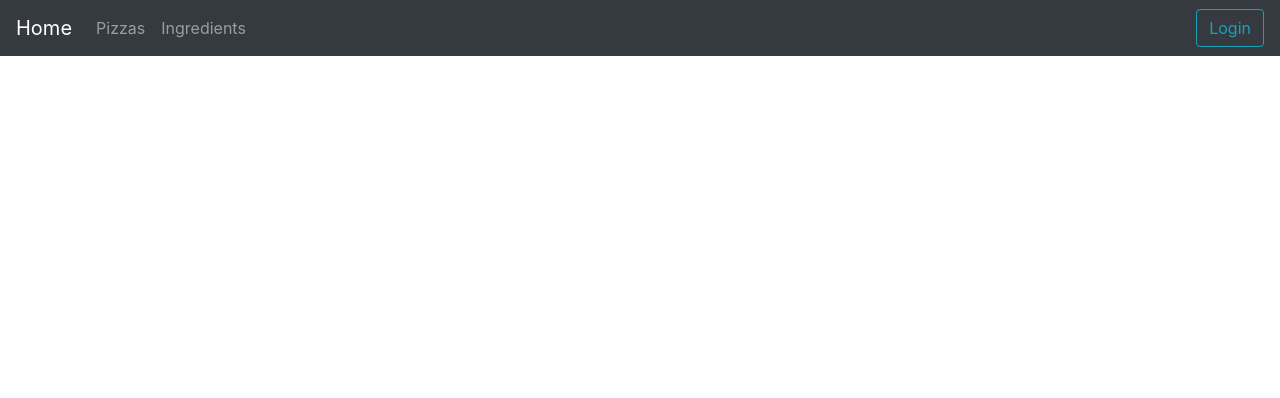
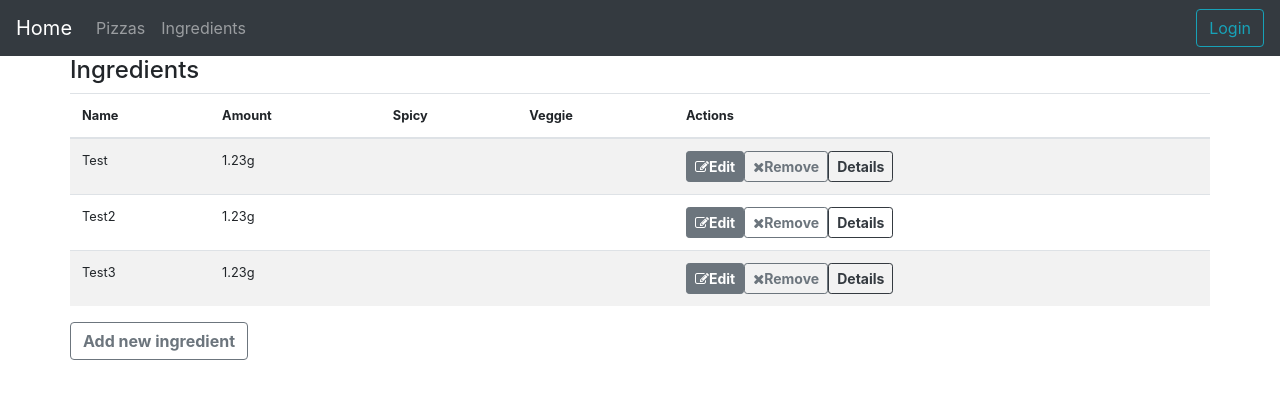
Before and after one commit to ardi1998/web_front_end, a React (Create React App) app: page /ingredients in a window 1280 px wide. Shown: the top 398 px of the page. Built offline with nearby package versions, Linux system fonts and the light colour scheme.

Commit message:
basic implementation added

```diff
--- /dev/null
+++ b/src/components/AddIngredient/AddIngredient.js
@@ -0,0 +1,63 @@
+import React from "react";
+
+const AddIngredient = (props) => {
+    return (
+        <div className="row">
+            <form className="card">
+                <h4 className="text-upper text-left">Add/Edit Ingredient</h4>
+                <div className="form-group row">
+                    <label htmlFor="ingredient" className="col-sm-4 offset-sm-1 text-left">Ingredient name</label>
+                    <div className="col-sm-6">
+                        <input type="text" className="form-control" id="ingredient" placeholder="Ingredient name"/>
+                    </div>
+                </div>
+                <div className="form-group row">
+                    <label htmlFor="amount" className="col-sm-4 offset-sm-1 text-left">Amount</label>
+                    <div className="col-sm-6">
+                        <input type="text" className="form-control" id="amount" placeholder="Amount"/>
+                    </div>
+                </div>
+                <div className="form-group row">
+                    <label htmlFor="veggie" className="col-sm-4 offset-sm-1 text-left">Veggie</label>
+                    <div className="col-sm-6 col-xl-4">
+                        <input type="checkbox" className="form-control" id="veggie"/>
+                    </div>
+                </div>
+
+                <div className="form-group row">
+                    <label htmlFor="spicy" className="col-sm-4 offset-sm-1 text-left">Spicy</label>
+                    <div className="col-sm-6 col-xl-4">
+                        <input type="checkbox" className="form-control" id="spicy"/>
+                    </div>
+                </div>
+
+                <div className="form-group row">
+                    <div
+                        className="offset-sm-1 col-sm-3  text-center">
+                        <button
+                            type="submit"
+                            className="btn btn-primary text-upper">
+                            Save
+                        </button>
+                    </div>
+                    <div
+                        className="offset-sm-1 col-sm-3  text-center">
+                        <button
+                            className="btn btn-warning text-upper">
+                            Reset
+                        </button>
+                    </div>
+                    <div
+                        className="offset-sm-1 col-sm-3  text-center">
+                        <button
+                            className="btn btn-danger text-upper">
+                            Cancel
+                        </button>
+                    </div>
+                </div>
+            </form>
+        </div>
+    )
+}
+
+export default AddIngredient;
--- a/src/components/App/App.js
+++ b/src/components/App/App.js
@@ -1,11 +1,47 @@
-import React from 'react';
+import React, {Component} from 'react';
 import './App.css';
 import Header from "../Header/header";
+import {BrowserRouter as Router, Route} from 'react-router-dom'
 
-function App() {
-    return (
-        <Header />
-    );
+import Pizza from "../Pizza/Pizza";
+import AddIngredient from "../AddIngredient/AddIngredient";
+import Ingredients from "../Ingredients/Ingredients";
+import {getAllIngredients} from "../../repositories/ingredientsRepository";
+
+class App extends Component {
+
+    constructor(props) {
+        super(props);
+        this.state = {
+            ingredients: []
+        }
+    }
+
+    componentDidMount() {
+        this.loadIngredients();
+    }
+
+    render() {
+        return (
+            <Router>
+                <Header/>
+                <div className="container">
+                    <Route path={"/pizzas"} render={() => <Pizza/>}>
+                    </Route>
+                    <Route path={"/ingredients/new"} render={() => <AddIngredient/>}>
+                    </Route>
+                    <Route exact path={"/ingredients"}
+                           render={() => <Ingredients ingredients={this.state.ingredients}/>}>
+                    </Route>
+                </div>
+            </Router>
+        );
+    }
+
+    loadIngredients() {
+        const ingredients = getAllIngredients();
+        this.setState({ingredients});
+    }
 }
 
 export default App;
--- a/src/components/Header/header.js
+++ b/src/components/Header/header.js
@@ -1,10 +1,11 @@
 import React from 'react';
+import {Link} from "react-router-dom";
 
 const Header = (props) => {
     return (
         <header>
             <nav className="navbar navbar-expand-md navbar-dark navbar-fixed bg-dark">
-                <a className="navbar-brand">Home</a>
+                <Link className="navbar-brand" to={"/"}>Home</Link>
                 <button className="navbar-toggler" type="button" data-toggle="collapse" data-target="#navbarCollapse"
                         aria-controls="navbarCollapse" aria-expanded="false" aria-label="Toggle navigation">
                     <span className="navbar-toggler-icon"/>
@@ -12,10 +13,10 @@ const Header = (props) => {
                 <div className="collapse navbar-collapse" id="navbarCollapse">
                     <ul className="navbar-nav mr-auto">
                         <li className="nav-item">
-                            <a className="nav-link">Pizzas</a>
+                            <Link className="nav-link" to={"/pizzas"}>Pizzas</Link>
                         </li>
                         <li className="nav-item ">
-                            <a className="nav-link">Ingredients</a>
+                            <Link className="nav-link" to={"/ingredients"}>Ingredients</Link>
                         </li>
                     </ul>
                     <form className="form-inline mt-2 mt-md-0 ml-3">
--- /dev/null
+++ b/src/components/Ingredients/Ingredients.js
@@ -0,0 +1,66 @@
+import React from "react";
+import {Link} from "react-router-dom";
+
+class Ingredients extends React.Component {
+    render() {
+        console.log(this.props);
+        return (
+            <div className="row">
+                <h4 className="text-upper text-left">Ingredients</h4>
+                <div className="table-responsive">
+                    <table className="table tr-history table-striped small">
+                        {this.getTableHead()}
+                        {this.getTableBody()}
+                    </table>
+                </div>
+                <Link className="btn btn-outline-secondary" to={"/ingredients/new"}>
+                    <span><strong>Add new ingredient</strong></span>
+                </Link>
+
+            </div>
+        )
+    }
+
+    getTableHead() {
+        return (<thead>
+        <tr>
+            <th scope="col">Name</th>
+            <th scope="col">Amount</th>
+            <th scope="col">Spicy</th>
+            <th scope="col">Veggie</th>
+            <th scope="col">Actions</th>
+        </tr>
+        </thead>)
+    }
+
+    getTableBody() {
+        return (<tbody>
+        {this.props.ingredients.map(o => {
+            return (<tr>
+                <td scope="col">{o.name}</td>
+                <td scope="col">{o.amount}g</td>
+                <td scope="col">{o.veggie}</td>
+                <td scope="col">{o.spicy}</td>
+                <td scope="col">
+                    <button className="btn btn-sm btn-secondary">
+                        <span className="fa fa-edit"/>
+                        <span><strong>Edit</strong></span>
+                    </button>
+                    <button className="btn btn-sm btn-outline-secondary ">
+                        <span className="fa fa-remove"/>
+                        <span><strong>Remove</strong></span>
+                    </button>
+                    <button className="btn btn-sm btn-outline-dark">
+                        <span><strong>Details</strong></span>
+                    </button>
+                </td>
+            </tr>)
+        })
+        }
+
+        </tbody>);
+    }
+
+}
+
+export default Ingredients;
--- /dev/null
+++ b/src/components/Pizza/Pizza.js
@@ -0,0 +1,9 @@
+import React from "react";
+
+const Pizza = (props) => {
+    return (
+        <h1>Pizza</h1>
+    )
+}
+
+export default Pizza;
--- /dev/null
+++ b/src/repositories/ingredientsRepository.js
@@ -0,0 +1,22 @@
+export const getAllIngredients = () => {
+    return [
+        {
+            name: "Test",
+            spicy: true,
+            amount: 1.23,
+            veggie: true,
+        },
+        {
+            name: "Test2",
+            spicy: true,
+            amount: 1.23,
+            veggie: true,
+        },
+        {
+            name: "Test3",
+            spicy: true,
+            amount: 1.23,
+            veggie: true,
+        }
+    ];
+};
```
Also changed, not shown: src/components/Ingredient/Ingredient.js (added, +9 -0 lines).
